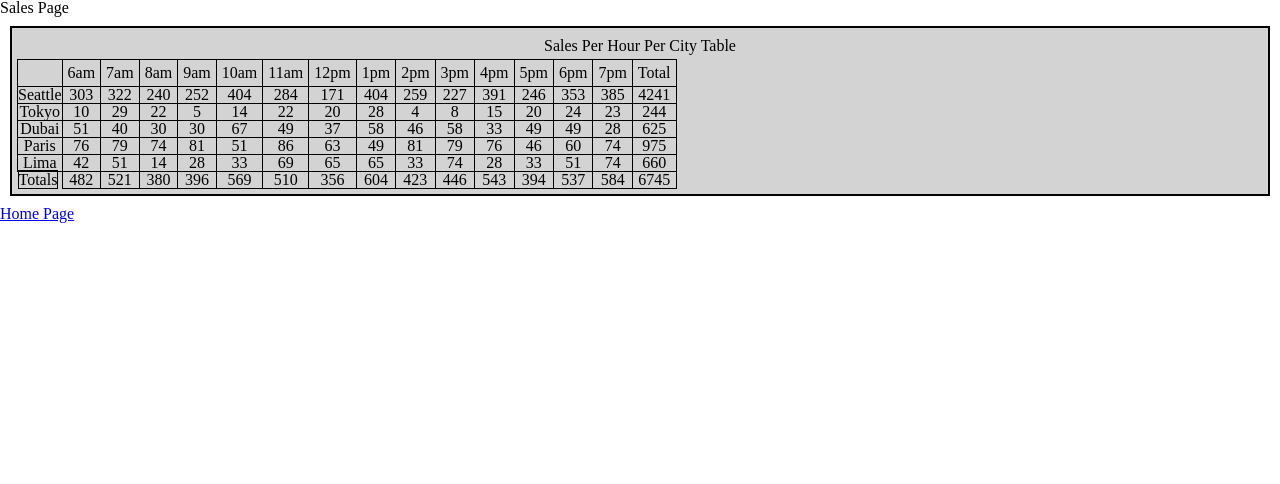
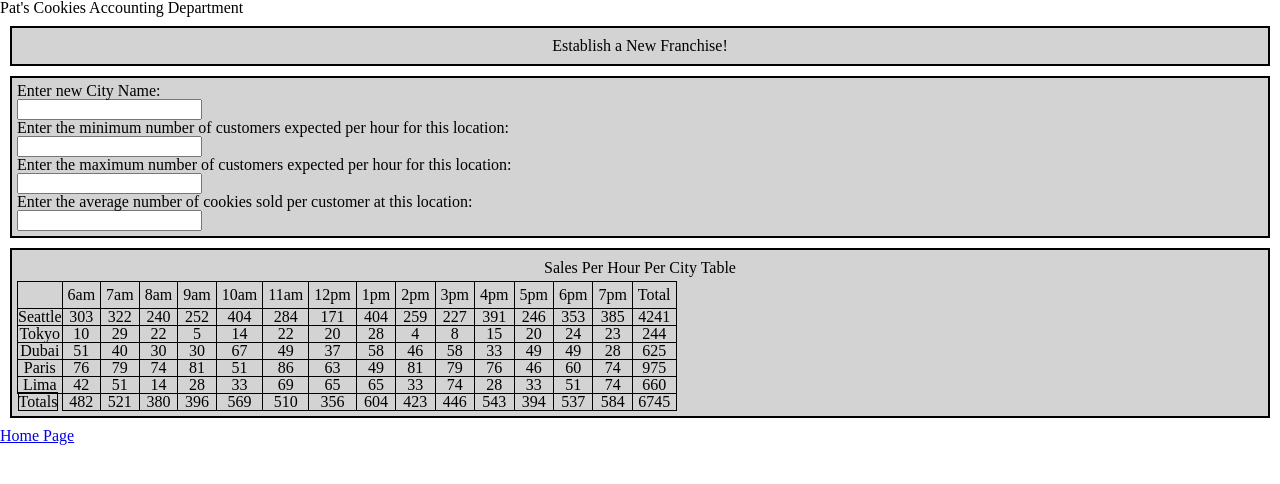
Before and after one commit to paneks19/salmon-cookies, a plain HTML site: page sales.html in a window 1280 px wide. Drawn offline with Linux system fonts and the light colour scheme.

Commit message:
html wireframe done for form

```diff
--- a/css/style.css
+++ b/css/style.css
@@ -38,3 +38,9 @@ tf {
     border: solid black 1px;
     text-emphasis: bold;
 }
+
+input{
+    display: block;
+
+
+}
--- a/sales.html
+++ b/sales.html
@@ -6,28 +6,33 @@
         <link href="css/style.css" rel="stylesheet" />
     </head>
     <body>
+      <header>
+        <h1>Pat's Cookies Accounting Department</h1>
+      </header>
       <main>
-        <h1>Sales Page</h1>
-        <!-- <section>
-          <h2>Seattle</h2>
-          <ul id="seattle"></ul>
-        </section>
-        <section>
-          <h2>Tokyo</h2>
-          <ul id="tokyo"></ul>
-        </section>
-        <section>
-         <h2>Dubai</h2>
-          <ul id="dubai"></ul>
-        </section>
-        <section>
-          <h2>Paris</h2>
-          <ul id="paris"></ul>
-        </section>
-        <section>
-          <h2>Lima</h2>
-          <ul id="lima"></ul>
-        </section> -->
+        <div>
+          <section>
+            <h2>Establish a New Franchise!</h2>
+          </section>
+          <section>
+            <form action="">
+              <fieldset>
+                <label for="">Enter new City Name:
+                  <input type="text" name="cityNameInput">
+                </label>
+                <label for="">Enter the minimum number of customers expected per hour for this location:
+                  <input type="text" name="minimumCustomersInput">
+                </label>
+                <label for="">Enter the maximum number of customers expected per hour for this location:
+                  <input type="text" name="maximumCustomersInput">
+                </label>
+                <label for="">Enter the average number of cookies sold per customer at this location:
+                  <input type="text" name="averageCookiesSoldInput">
+                </label>
+              </fieldset>
+            </form>
+          </section>
+        </div>
         <section>
           <h2>Sales Per Hour Per City Table</h2>
           <table>
```
Also changed, not shown: index.html (+0 -2 lines).
